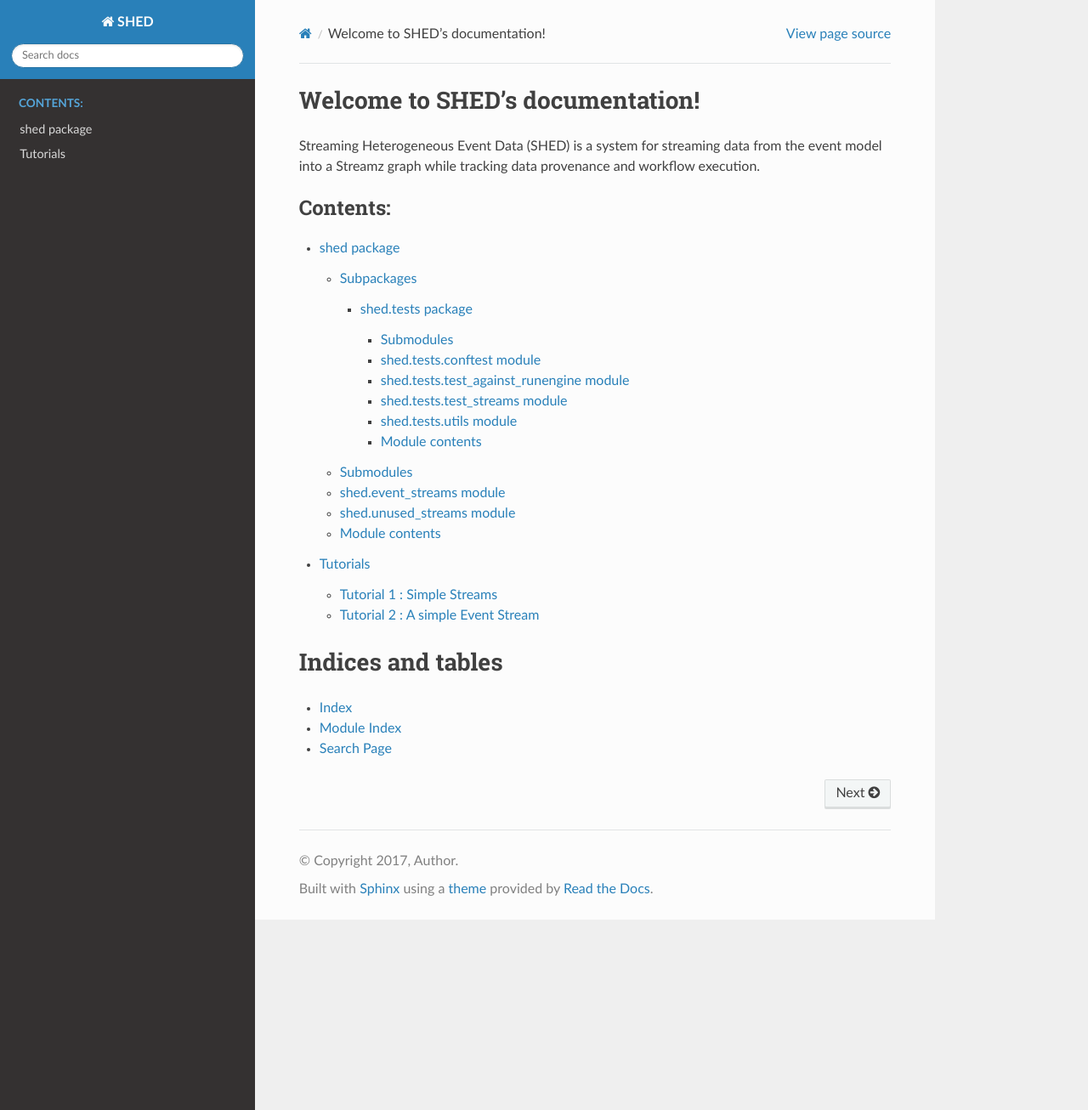
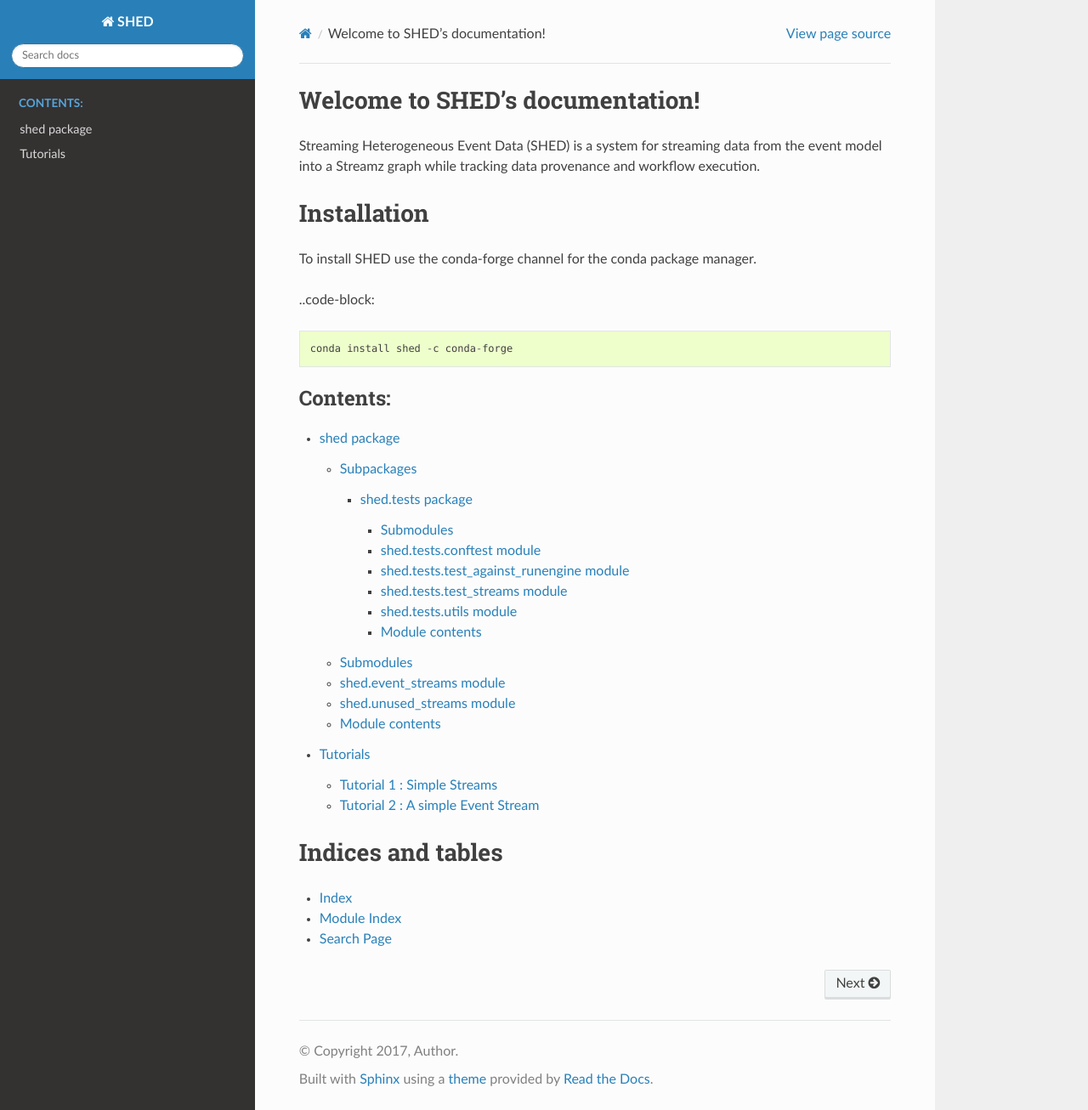
Before and after one commit to xpdAcq/shed-streaming, a Sphinx documentation site: the page built from docs/index.rst, in a window 1280 px wide and 1306 px high. Shown: the whole window at 85% size. Built offline with Sphinx 7.4.7 and the Read the Docs theme 2.0.0, drawn with Linux system fonts in a browser that asks for light colours.

Commit message:
add installation instructions

```diff
--- a/docs/index.rst
+++ b/docs/index.rst
@@ -9,6 +9,17 @@ Welcome to SHED's documentation!
 Streaming Heterogeneous Event Data (SHED) is a system for streaming
 data from the event model into a Streamz graph while tracking data
 provenance and workflow execution.
+
+
+Installation
+============
+
+To install SHED use the conda-forge channel for the conda package
+manager.
+
+..code-block::
+
+  conda install shed -c conda-forge
 
 
 .. toctree::
```
